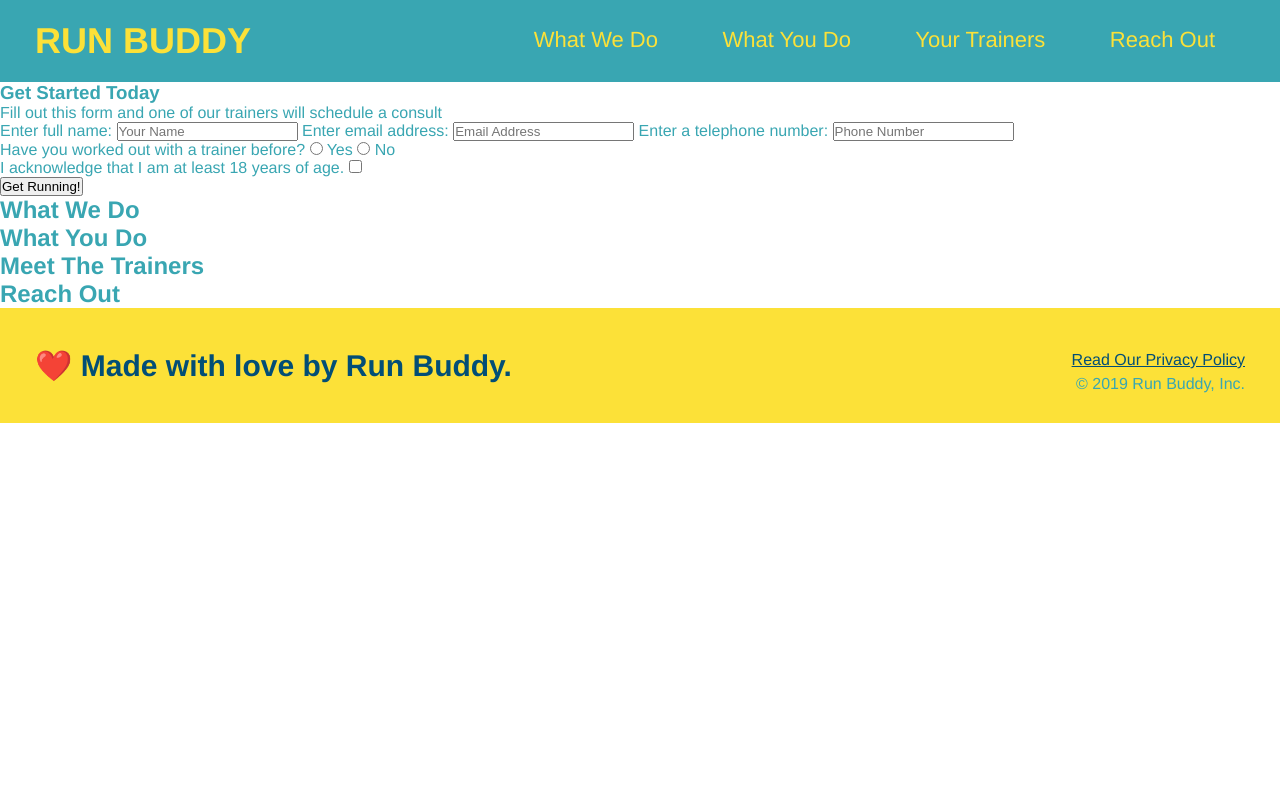
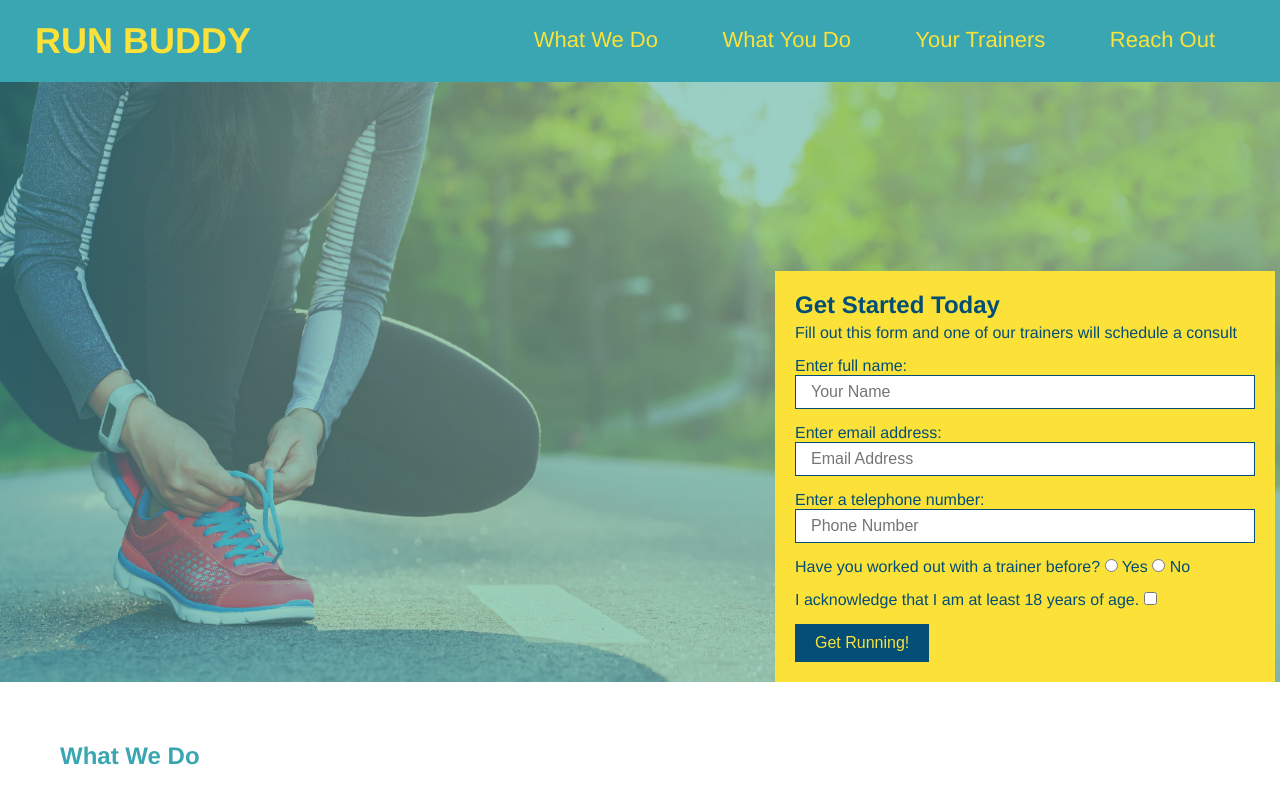
Before and after one commit to asidiki/run-buddy, a plain HTML site: page index.html in a window 1280 px wide. Shown: the top 800 px of the page. Drawn offline with Linux system fonts and the light colour scheme.

Commit message:
hero styling

```diff
--- a/assets/css/style.css
+++ b/assets/css/style.css
@@ -64,3 +64,59 @@ footer div {
 footer a {
     color: #024e76
 }
+
+section {
+    padding: 60px;
+}
+
+/* Hero Style Start */
+.hero {
+    background-image: url(../images/hero-bg.jpg);
+    height: 600px;
+    background-size: cover;
+    background-position: center;
+    position: relative;
+}
+
+.hero-form {
+    background-color: #fce138;
+    padding: 20px;
+    width: 500px;
+    color: #024e76;
+    position: absolute;
+    bottom: 0px;
+    right: 0px;
+}
+
+section div h3 {
+    font-size: 24px;
+    padding: 0px;
+}
+
+.hero-form p {
+    margin: 5px 0 15px 0;
+}
+
+.form-input {
+    border: 1px solid #024e76;
+    display: block;
+    padding: 7px 15px;
+    font-size: 16px;
+    color: #024e76;
+    width: 100%;
+    margin-bottom: 15px;
+}
+
+.hero-form {
+    margin: 0 5px;
+}
+
+.hero-form button {
+    color: #fce138;
+    background-color: #024e76;
+    border: none;
+    padding: 10px 20px;
+    font-size: 16px;
+}
+
+/* Hero Style End */
--- a/index.html
+++ b/index.html
@@ -34,18 +34,20 @@
         </header>
 
         <!-- hero/jumbotron -->
-        <section>
-            <div>
+        <section class="hero">
+            <div class="hero-form">
                 <h3>Get Started Today</h3>
                 <p>Fill out this form and one of our trainers will schedule a consult</p>
                 <!-- Add form element -->
                 <form>
                     <label for="name">Enter full name:</label>
-                    <input type="text" placeholder="Your Name" name="name" id="name" />
+                    <input type="text" placeholder="Your Name" name="name" id="name" class="form-input"/>
+
                     <label for="email">Enter email address:</label>
-                    <input type="email" placeholder="Email Address" name="email" id="email" />
+                    <input type="email" placeholder="Email Address" name="email" id="email" class="form-input"/>
+
                     <label for="phone">Enter a telephone number:</label>
-                    <input type="tel" placeholder="Phone Number" name="phone" id="phone" />
+                    <input type="tel" placeholder="Phone Number" name="phone" id="phone" class="form-input"/>
                     <p>
                         Have you worked out with a trainer before?
                         <input type="radio" name="trainer-confirm" id="trainer-yes" />
```
Also changed, not shown: assets/images/hero-bg.jpg (added).
